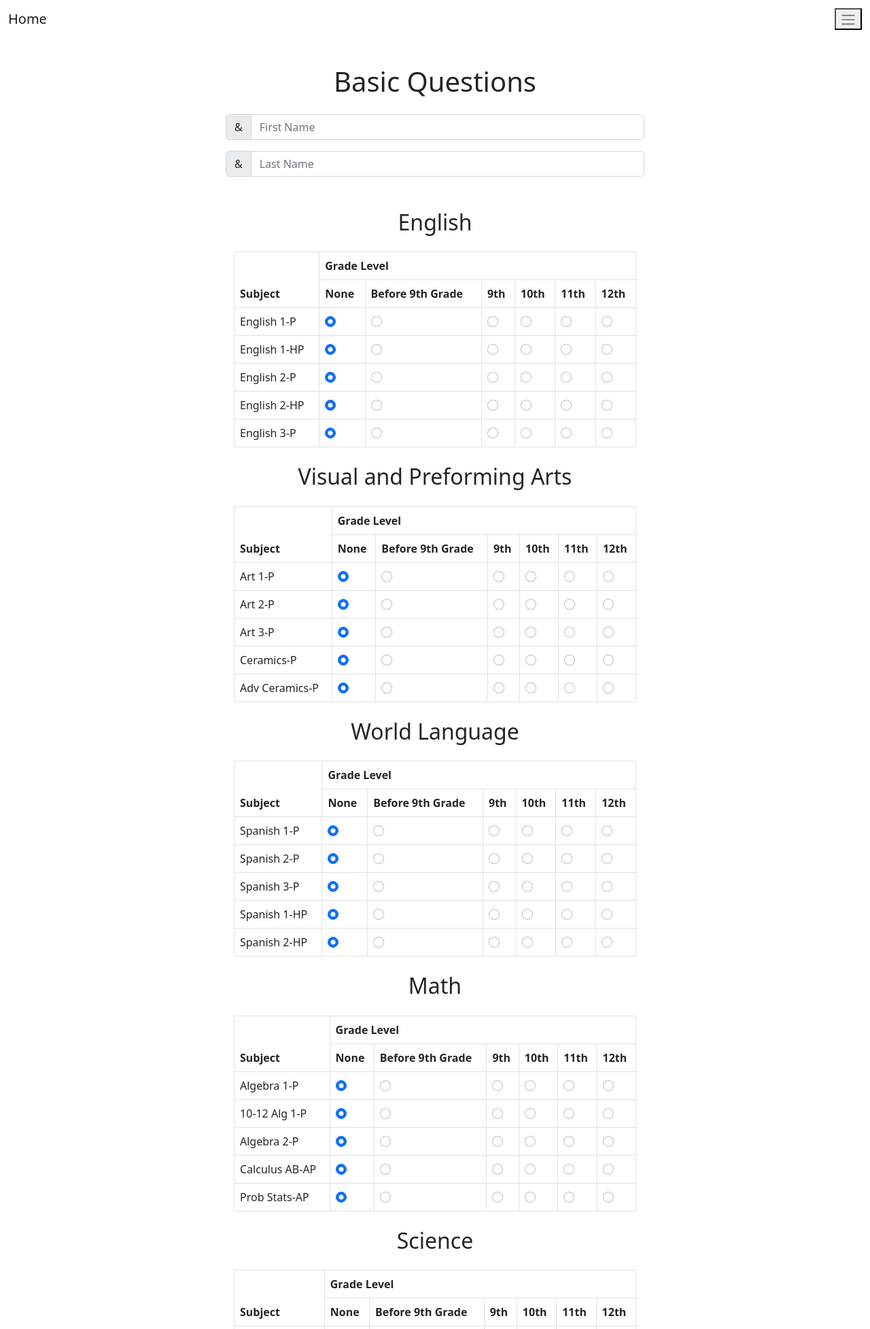
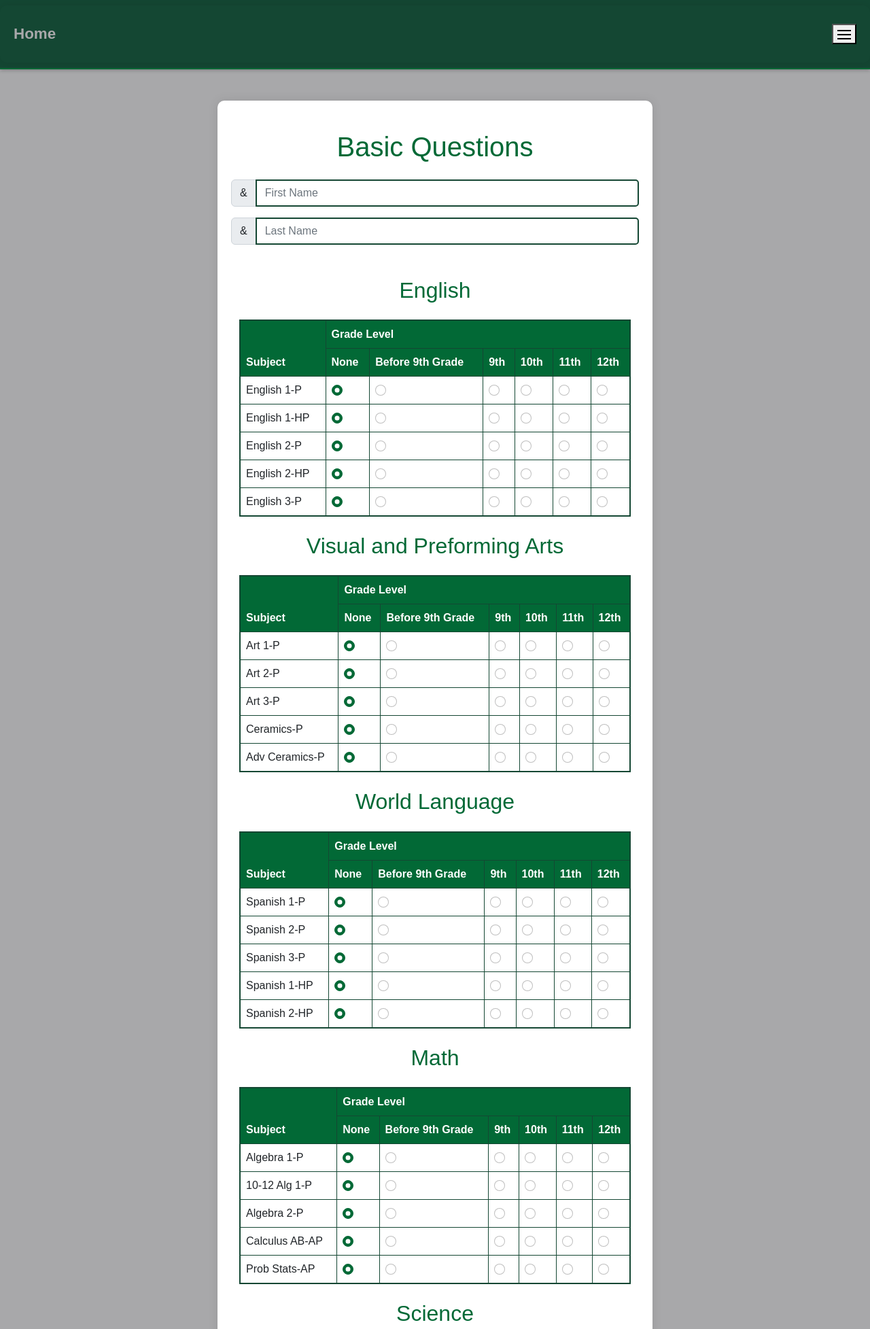
Before and after one commit to Edwin-niwd3/Internship-Project, a Flask app: page / in a window 1280 px wide. Shown: the top 1955 px of the page at 68% size. Run offline with Flask 3, Linux system fonts and the light colour scheme; data comes from the database, SQL or seed files in the repository.

Commit message:
created CSS for website, to fit high school standards

```diff
--- a/website/static/style.css
+++ b/website/static/style.css
@@ -11,3 +11,191 @@ a.btn-custom:hover {
   background-color: #0056b3; /* Darker shade on hover */
   box-shadow: 0px 4px 8px rgba(0, 0, 0, 0.2); /* Subtle shadow */
 }
+
+/* General Reset and Base Styles */
+body {
+  background-color: #A8A8AA; /* Pantone Cool Gray 6 */
+  color: #000000; /* Rich Black */
+  font-family: 'Arial', sans-serif;
+}
+
+/* Navbar */
+.navbar {
+  background-color: #144733; /* Pantone 3435 */
+  box-shadow: 0 2px 5px rgba(0, 0, 0, 0.2); /* Subtle shadow */
+  border-bottom: 2px solid #026936; /* Green border for separation */
+}
+
+.navbar .container-fluid {
+  background-color: transparent !important; /* Ensure no inner background */
+}
+
+.navbar-brand {
+  color: #A8A8AA; /* Cool Gray 6 */
+  font-weight: bold;
+  font-size: 1.4rem;
+  transition: color 0.3s ease;
+}
+
+.navbar-brand:hover {
+  color: #FFFFFF;
+}
+
+/* Navbar Toggler Button */
+.navbar-toggler {
+  border: 2px solid #026936;
+  border-radius: 5px;
+  padding: 4px 8px;
+  background-color: transparent;
+  transition: background-color 0.3s ease, border-color 0.3s ease;
+}
+
+.navbar-toggler:hover {
+  background-color: #026936;
+  border-color: #FFFFFF;
+}
+
+/* Toggler Icon with Black Lines */
+.navbar-toggler-icon {
+  background-image: none; /* Remove Bootstrap default icon */
+  display: inline-block;
+  width: 20px;
+  height: 2px;
+  background-color: #000000; /* Black lines */
+  position: relative;
+  transition: 0.3s ease;
+}
+
+.navbar-toggler-icon::before,
+.navbar-toggler-icon::after {
+  content: "";
+  display: block;
+  width: 20px;
+  height: 2px;
+  background-color: #000000; /* Black lines for contrast */
+  position: absolute;
+  left: 0;
+  transition: 0.3s ease;
+}
+
+.navbar-toggler-icon::before {
+  top: -6px;
+}
+
+.navbar-toggler-icon::after {
+  top: 6px;
+}
+
+/* Navbar Collapse (Dropdown) */
+.navbar-collapse {
+  background-color: #144733;
+}
+
+.nav-link {
+  color: #A8A8AA;
+  transition: color 0.3s ease;
+}
+
+.nav-link:hover {
+  color: #FFFFFF;
+}
+
+
+/* Alerts */
+.alert {
+  background-color: #026936;
+  color: #FFFFFF;
+  border: none;
+}
+
+.btn-close {
+  color: #FFFFFF;
+}
+
+/* Form Styling */
+input[type="text"] {
+  border: 2px solid #144733;
+  border-radius: 5px;
+  transition: 0.3s;
+}
+
+input[type="text"]:focus {
+  border-color: #026936;
+  box-shadow: 0 0 10px rgba(2, 105, 55, 0.5);
+}
+
+/* Radio Buttons */
+.form-check-input:checked {
+  background-color: #026936;
+  border-color: #026936;
+}
+
+/* Keywords Section */
+.btn-check:checked + label {
+  background-color: #026936;
+  color: #FFFFFF;
+}
+
+.btn {
+  background-color: #A8A8AA;
+  border: 2px solid #144733;
+  transition: 0.3s;
+}
+
+.btn:hover {
+  background-color: #026936;
+  color: #FFFFFF;
+  border-color: #026936;
+}
+
+/* Submit Button */
+button[type="submit"] {
+  background-color: #026936;
+  color: #FFFFFF;
+  border: none;
+  padding: 10px 20px;
+  font-size: 1.2rem;
+  transition: 0.3s;
+}
+
+button[type="submit"]:hover {
+  background-color: #144733;
+  box-shadow: 0 0 10px rgba(0, 0, 0, 0.3);
+}
+
+/* Table */
+.table {
+  border: 2px solid #144733;
+}
+
+.table thead {
+  background-color: #026936;
+  color: #FFFFFF;
+}
+
+.table tbody tr:hover {
+  background-color: rgba(2, 105, 55, 0.1);
+}
+
+/* Headings */
+h1, h2 {
+  color: #026936;
+  text-align: center;
+  margin-bottom: 20px;
+}
+
+/* Layout Adjustments */
+.container-fluid {
+  background-color: #FFFFFF;
+  border-radius: 10px;
+  box-shadow: 0 0 15px rgba(0, 0, 0, 0.1);
+  padding: 20px;
+}
+
+.main {
+  margin-top: 30px;
+}
+
+.row > .col-2 {
+  margin-bottom: 10px;
+}
```
